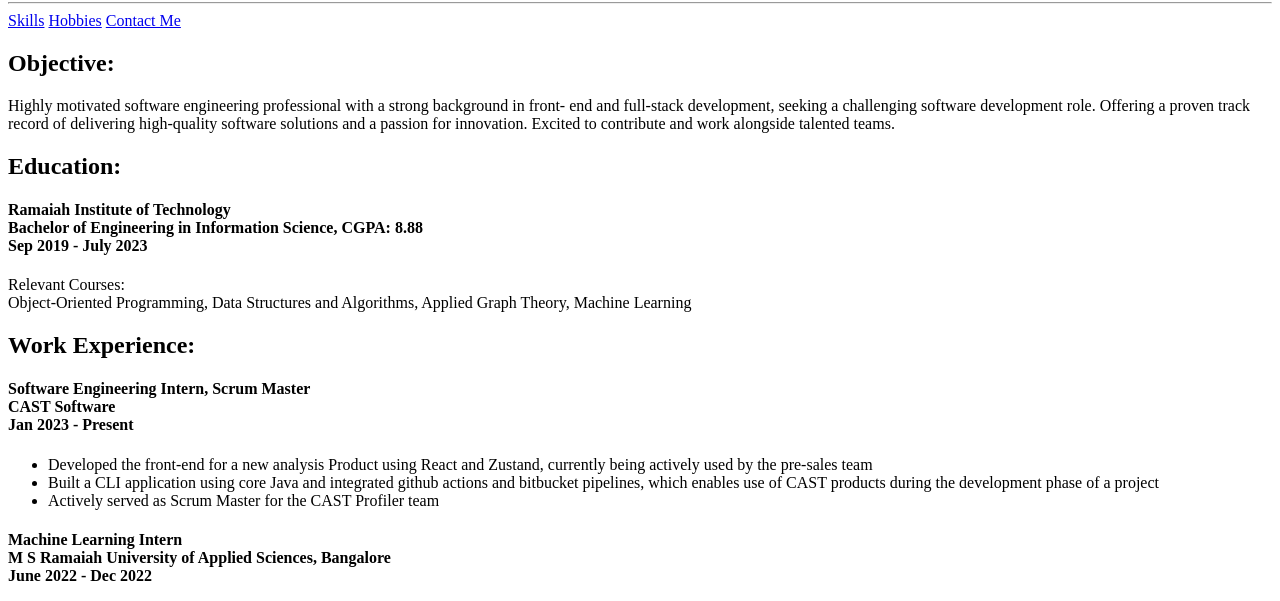
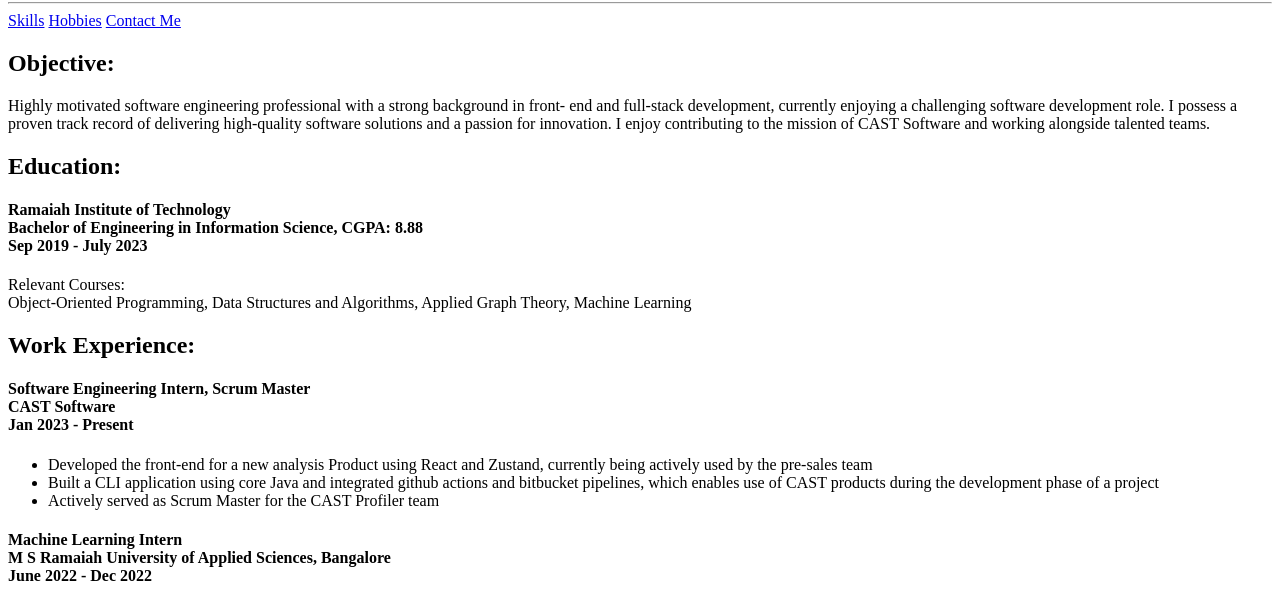
Before and after one commit to athenalobo/Portfolio-in-basic-html, a plain HTML site: page index.html in a window 1280 px wide. Shown: the part 199-800 px from the top of the page. Drawn offline with Linux system fonts and the light colour scheme.

Commit message:
Update index.html

```diff
--- a/index.html
+++ b/index.html
@@ -15,10 +15,10 @@
     <h2>Objective:</h2>
     <p>
       Highly motivated software engineering professional with a strong
-      background in front- end and full-stack development, seeking a challenging
-      software development role. Offering a proven track record of delivering
-      high-quality software solutions and a passion for innovation. Excited to
-      contribute and work alongside talented teams.
+      background in front- end and full-stack development, currently enjoying a challenging
+      software development role. I possess a proven track record of delivering
+      high-quality software solutions and a passion for innovation. I enjoy
+      contributing to the mission of CAST Software and working alongside talented teams.
     </p>
     <h2>Education:</h2>
     <p>
```
